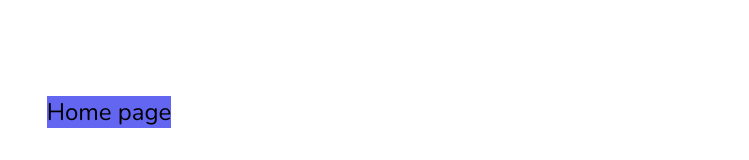
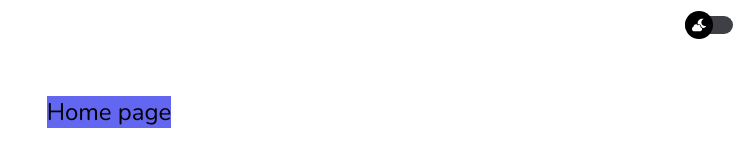
Before and after one commit to Yash-verma18/YashVermaPortfolio, a Next.js app: page / in a window 1280 px wide. Shown: the top 160 px of the page, without its empty margins (531-1280 px from the left). Built offline with nearby package versions, Linux system fonts and the light colour scheme.

Commit message:
switch icon setup

```diff
--- a/app/layout.js
+++ b/app/layout.js
@@ -1,3 +1,4 @@
+import DarkLight from "@/components/DarkLight";
 import "./globals.css";
 
 import Theme from "@/components/Theme";
@@ -10,7 +11,10 @@ export default function RootLayout({ children }) {
   return (
     <html lang="en">
       <body>
-        <Theme>{children}</Theme>
+        <Theme>
+          <DarkLight />
+          {children}
+        </Theme>
       </body>
     </html>
   );
--- /dev/null
+++ b/components/DarkLight.js
@@ -0,0 +1,12 @@
+"use client";
+import { FaCloudMoon } from "react-icons/fa";
+const DarkLight = () => {
+  return (
+    <div className="fixed top-4 right-4 w-12 h-[18px] rounded-full bg-zinc-700 flex items-center">
+      <span className="w-7 h-7 flex items-center justify-center bg-black rounded-full">
+        <FaCloudMoon className="text-white" size={14} />
+      </span>
+    </div>
+  );
+};
+export default DarkLight;
--- a/components/Theme.js
+++ b/components/Theme.js
@@ -1,7 +1,6 @@
 "use client";
 
 import { ThemeProvider } from "next-themes";
-import { useEffect } from "react";
 
 const Theme = ({ children }) => {
   // for hydration error
--- a/package.json
+++ b/package.json
@@ -12,7 +12,8 @@
     "next": "14.1.3",
     "next-themes": "^0.3.0",
     "react": "^18",
-    "react-dom": "^18"
+    "react-dom": "^18",
+    "react-icons": "^5.0.1"
   },
   "devDependencies": {
     "autoprefixer": "^10.0.1",
```
Also changed, not shown: 1 other file (tests, documents, lock files or other folders).
